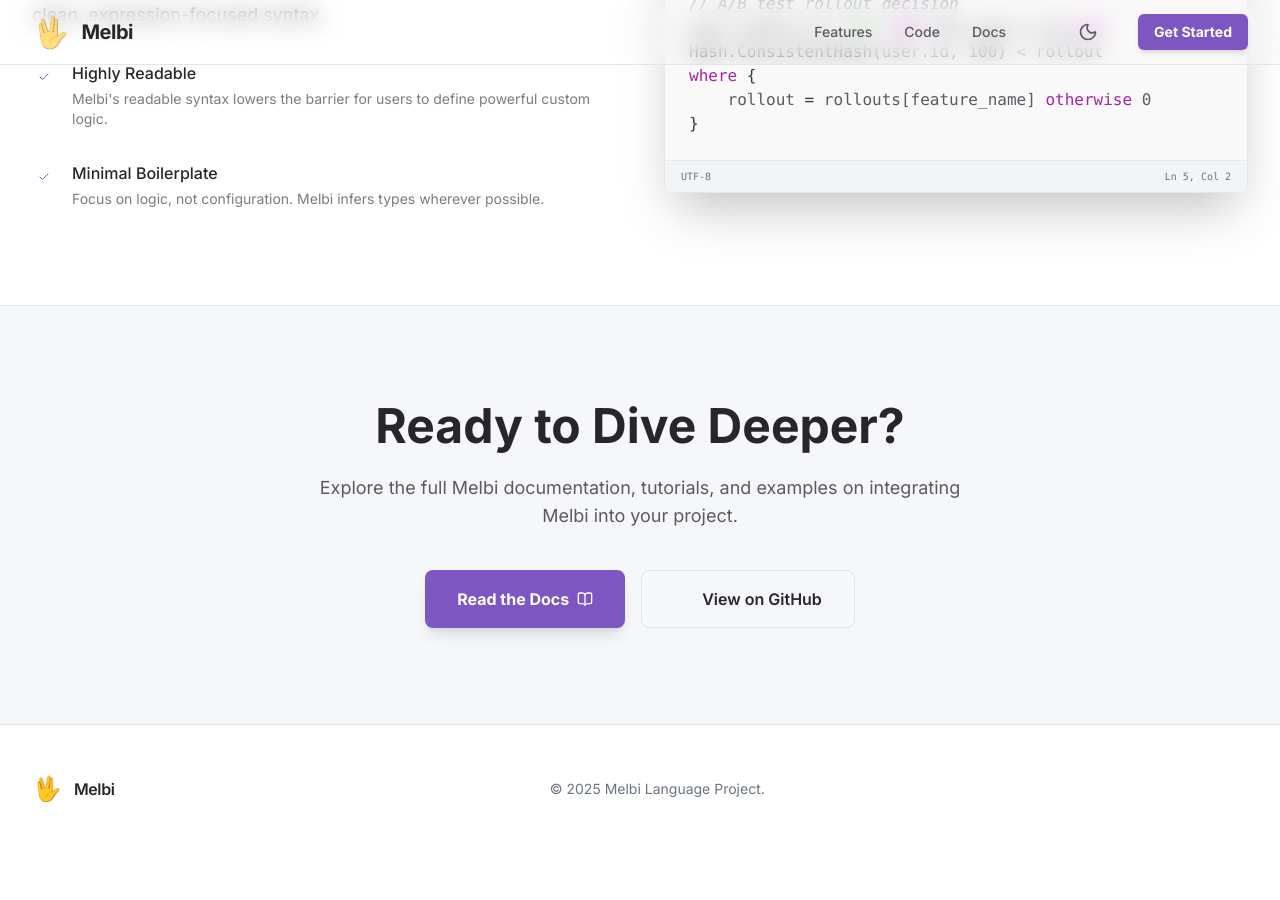
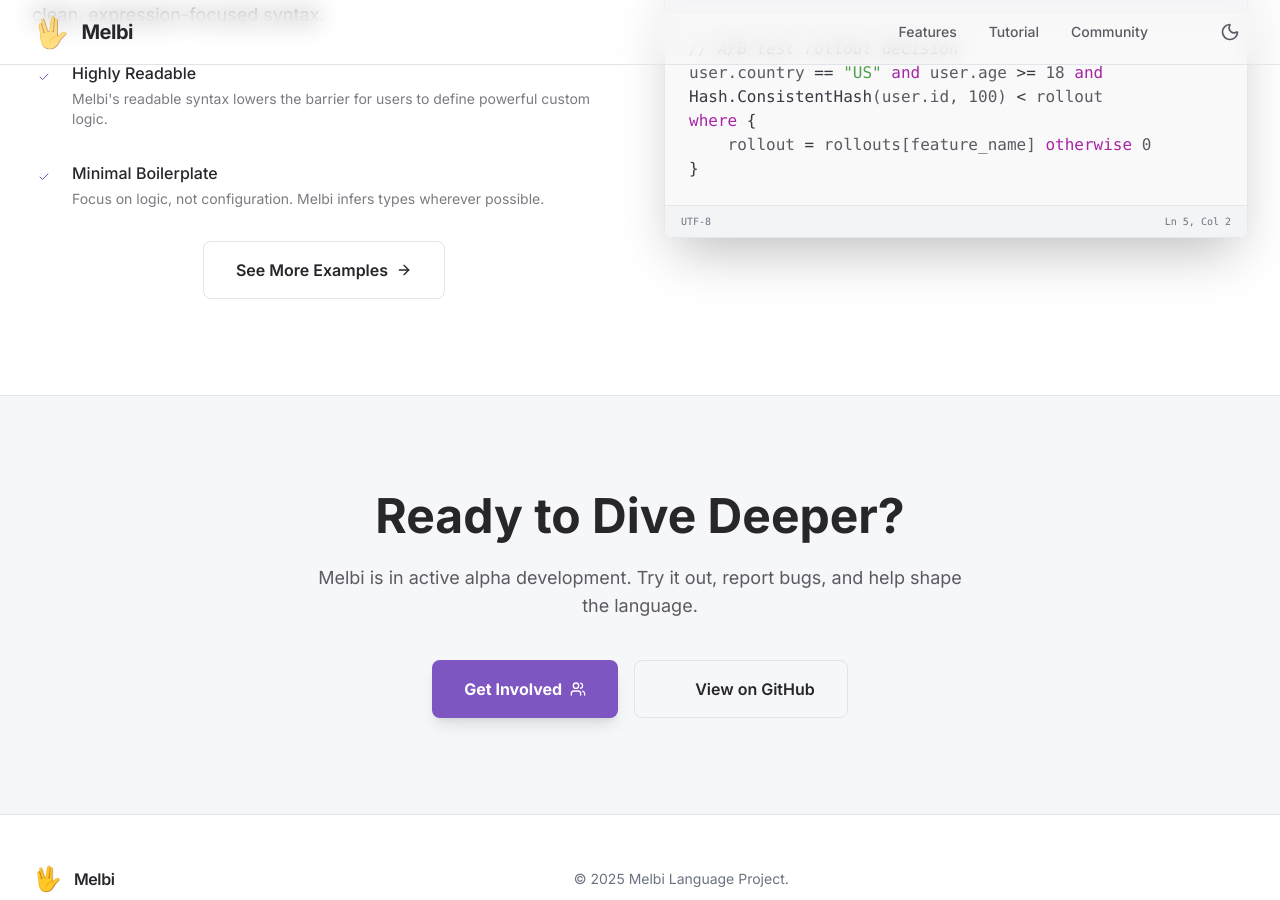
Before and after one commit to melbi-lang/melbi-lang.github.io, a Jekyll site: the page landing.html, which Jekyll copies as it is, in a window 1280 px wide and 900 px high, scrolled down 1516 px. Built offline with Jekyll 4.4.1, drawn with Linux system fonts in a browser that asks for light colours; nearby versions of some CDN libraries; before the commit the page ends 2369 px from its top, so only the background shows below that; some of the changed text lies outside the part shown.

Commit message:
Add community and features pages and melbi formatter
Update landing navigation and CTAs to point at the new pages. Remove the
old home index and adjust documentation nav order/content. Include
updated playground WASM artifacts and add scripts/format-melbi.py.

```diff
--- a/landing.html
+++ b/landing.html
@@ -186,19 +186,19 @@
                     <!-- Desktop Menu -->
                     <div class="hidden md:flex items-center space-x-8">
                         <a
-                            href="#features"
+                            href="/features/"
                             class="text-sm font-medium hover:text-jtd-primary transition-colors"
                             >Features</a
                         >
                         <a
-                            href="#showcase"
+                            href="/tutorial/"
                             class="text-sm font-medium hover:text-jtd-primary transition-colors"
-                            >Code</a
+                            >Tutorial</a
                         >
                         <a
-                            href="#docs"
+                            href="/community/"
                             class="text-sm font-medium hover:text-jtd-primary transition-colors"
-                            >Docs</a
+                            >Community</a
                         >
                         <a
                             href="https://github.com/melbi-lang/melbi"
@@ -221,13 +221,6 @@
                                 class="w-5 h-5 block dark:hidden"
                             ></i>
                         </button>
-
-                        <a
-                            href="/documentation"
-                            class="px-4 py-2 text-sm font-bold text-white bg-jtd-primary hover:bg-jtd-primaryHover rounded-md transition-all shadow-md hover:shadow-lg transform hover:-translate-y-0.5"
-                        >
-                            Get Started
-                        </a>
                     </div>
 
                     <!-- Mobile Menu Button -->
@@ -264,24 +257,24 @@
             >
                 <div class="px-4 pt-2 pb-4 space-y-2">
                     <a
-                        href="#features"
+                        href="/features/"
                         class="block px-3 py-2 rounded-md text-base font-medium hover:bg-black/5 dark:hover:bg-white/5 hover:text-jtd-primary"
                         >Features</a
                     >
                     <a
-                        href="#showcase"
+                        href="/tutorial/"
                         class="block px-3 py-2 rounded-md text-base font-medium hover:bg-black/5 dark:hover:bg-white/5 hover:text-jtd-primary"
-                        >Code</a
+                        >Tutorial</a
                     >
                     <a
-                        href="/documentation"
+                        href="/community/"
                         class="block px-3 py-2 rounded-md text-base font-medium hover:bg-black/5 dark:hover:bg-white/5 hover:text-jtd-primary"
-                        >Documentation</a
+                        >Community</a
                     >
                     <a
                         href="https://github.com/melbi-lang/melbi"
                         class="block px-3 py-2 rounded-md text-base font-medium text-jtd-primary"
-                        >GitHub Repo</a
+                        >GitHub</a
                     >
                 </div>
             </div>
@@ -344,17 +337,21 @@
                     class="mt-10 flex flex-col sm:flex-row justify-center gap-4"
                 >
                     <a
-                        href="/documentation"
+                        href="/tutorial/"
                         class="inline-flex items-center justify-center px-8 py-4 text-base font-bold text-white bg-jtd-primary rounded-lg hover:bg-jtd-primaryHover transition-all shadow-lg hover:scale-105"
                     >
-                        Start Embedding Now
-                        <i data-lucide="arrow-right" class="ml-2 w-5 h-5"></i>
+                        Start the Tutorial
+                        <i
+                            data-lucide="graduation-cap"
+                            class="ml-2 w-5 h-5"
+                        ></i>
                     </a>
                     <a
-                        href="#features"
+                        href="/features/"
                         class="inline-flex items-center justify-center px-8 py-4 text-base font-semibold text-jtd-heading bg-transparent border border-jtd-border rounded-lg hover:bg-jtd-heading/5 transition-all hover:scale-105"
                     >
-                        See How it Works
+                        <i data-lucide="text-search" class="mr-2 w-5 h-5"></i>
+                        Explore Features
                     </a>
                 </div>
             </div>
@@ -520,7 +517,7 @@
                             </div>
                         </div>
 
-                        <div class="flex items-start gap-4">
+                        <div class="flex items-start gap-4 mb-8">
                             <div
                                 class="flex-shrink-0 w-6 h-6 mt-1 rounded-full bg-jtd-primary/20 flex items-center justify-center"
                             >
@@ -542,6 +539,18 @@
                                     infers types wherever possible.
                                 </p>
                             </div>
+                        </div>
+                        <div class="text-center">
+                            <a
+                                href="/tutorial/examples/"
+                                class="inline-flex items-center justify-center px-8 py-4 text-base font-semibold text-jtd-heading bg-transparent border border-jtd-border rounded-lg hover:bg-jtd-heading/5 transition-all hover:scale-105"
+                            >
+                                See More Examples
+                                <i
+                                    data-lucide="arrow-right"
+                                    class="ml-2 w-4 h-4"
+                                ></i>
+                            </a>
                         </div>
                     </div>
 
@@ -612,16 +621,16 @@
                 <p
                     class="text-lg text-jtd-text mb-10 max-w-2xl mx-auto transition-colors duration-300"
                 >
-                    Explore the full Melbi documentation, tutorials, and
-                    examples on integrating Melbi into your project.
+                    Melbi is in active alpha development. Try it out, report
+                    bugs, and help shape the language.
                 </p>
                 <div class="flex flex-col sm:flex-row justify-center gap-4">
                     <a
-                        href="/documentation"
+                        href="/community/"
                         class="inline-flex items-center justify-center px-8 py-4 text-base font-bold text-white bg-jtd-primary rounded-lg hover:bg-jtd-primaryHover transition-all shadow-lg"
                     >
-                        Read the Docs
-                        <i data-lucide="book-open" class="ml-2 w-4 h-4"></i>
+                        Get Involved
+                        <i data-lucide="users" class="ml-2 w-4 h-4"></i>
                     </a>
                     <a
                         href="https://github.com/melbi-lang/melbi"
@@ -653,19 +662,9 @@
                 </div>
                 <div class="flex space-x-6 mt-4 md:mt-0">
                     <a
-                        href="#"
-                        class="text-gray-500 hover:text-jtd-primary transition-colors"
-                        ><i data-lucide="twitter" class="w-4 h-4"></i
-                    ></a>
-                    <a
-                        href="#"
+                        href="https://github.com/melbi-lang/melbi"
                         class="text-gray-500 hover:text-jtd-primary transition-colors"
                         ><i data-lucide="github" class="w-4 h-4"></i
-                    ></a>
-                    <a
-                        href="#"
-                        class="text-gray-500 hover:text-jtd-primary transition-colors"
-                        ><i data-lucide="slack" class="w-4 h-4"></i
                     ></a>
                 </div>
             </div>
```
Also changed, not shown: community/index.markdown (added, +24 -0 lines), documentation/index.markdown (+21 -3 lines), features/index.markdown (added, +30 -0 lines), index.markdown (deleted, +0 -7 lines), scripts/format-melbi.py (added, +95 -0 lines), 2 other files.
